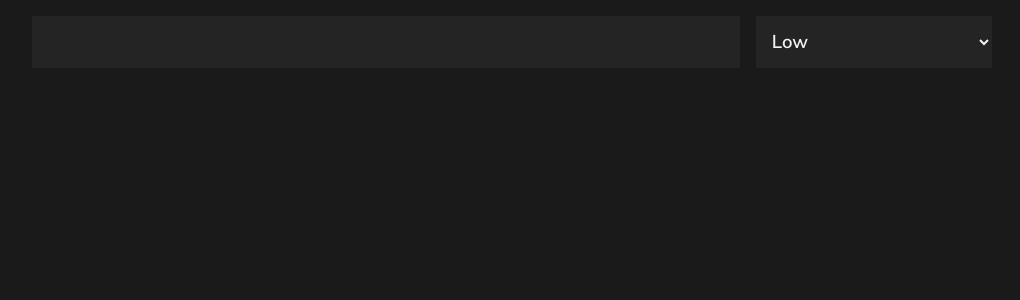
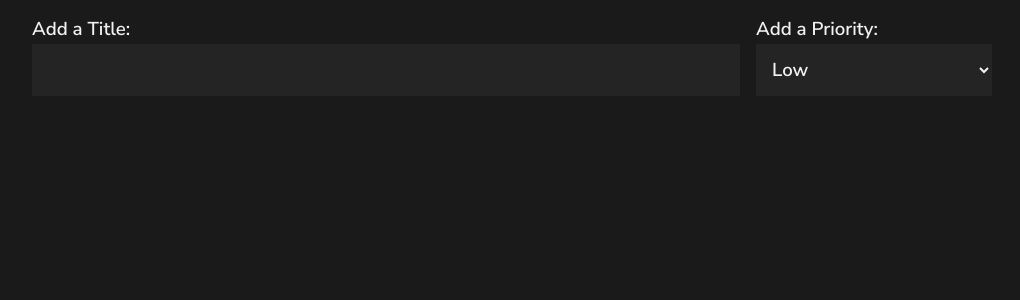
Before and after one commit to lirbre/docker-to-do-list, a Next.js app: page / in a window 1280 px wide. Shown: the top 300 px of the page, without its empty margins (128-1148 px from the left). Built offline with nearby package versions, Linux system fonts and the light colour scheme.

Commit message:
feat: add labels for a11y

```diff
--- a/src/components/_Modal/_ModalStatus/edit.tsx
+++ b/src/components/_Modal/_ModalStatus/edit.tsx
@@ -36,23 +36,32 @@ export const EditModal = ({ position }: EditModalProps) => {
       onSubmit={(e) => handleSubmit(e)}
     >
       <div className="flex w-full justify-between gap-4">
+        <label className="w-3/4 text-[#f2f2f2]">
+          <small>New Title:</small>
           <input
             value={form.title}
             onChange={(e) => setForm({ ...form, title: e.target.value })}
             type={'text'}
-          className="w-3/4 bg-secondary p-3 text-[#f2f2f2]"
+            className="w-full bg-secondary p-3 text-[#f2f2f2]"
           />
+        </label>
+        <label className="w-1/4 text-[#f2f2f2]">
+          <small>New Priority:</small>
           <select
             onChange={(e) =>
               setForm({ ...form, priority: e.target.value as PriorityType })
             }
-          className="w-1/4 bg-secondary p-3 text-[#f2f2f2]"
+            className="w-full bg-secondary p-3 text-[#f2f2f2]"
             value={form.priority}
           >
+            <option value="" disabled>
+              Priority
+            </option>
             <option value={'low'}>Low</option>
             <option value={'medium'}>Medium</option>
             <option value={'high'}>High</option>
           </select>
+        </label>
       </div>
       <div className="flex w-full justify-between gap-4">
         <button
--- a/src/components/completeform.tsx
+++ b/src/components/completeform.tsx
@@ -36,23 +36,32 @@ export const CompleteForm = () => {
 
   return (
     <form className="flex w-full gap-4" onSubmit={(e) => handleSubmit(e)}>
+      <label className="w-3/5 text-[#f2f2f2] sm:w-3/4">
+        <p>Add a Title:</p>
         <input
           value={form.title}
           onChange={(e) => setForm({ ...form, title: e.target.value })}
           type={'text'}
-        className="w-3/4 bg-secondary p-3 text-[#f2f2f2]"
+          className="w-full bg-secondary p-3 text-[#f2f2f2]"
         />
+      </label>
+      <label className="w-2/5 text-[#f2f2f2] sm:w-1/4">
+        <p>Add a Priority:</p>
         <select
           onChange={(e) =>
             setForm({ ...form, priority: e.target.value as PriorityType })
           }
           value={form.priority}
-        className="w-1/4 bg-secondary p-3 text-[#f2f2f2]"
+          className="w-full bg-secondary p-3 text-[#f2f2f2]"
         >
+          <option value="" disabled>
+            Priority
+          </option>
           <option value={'low'}>Low</option>
           <option value={'medium'}>Medium</option>
           <option value={'high'}>High</option>
         </select>
+      </label>
     </form>
   )
 }
```
Also changed, not shown: 1 other file (tests, documents, lock files or other folders). Lines whose indentation alone changed are shown as unchanged.
